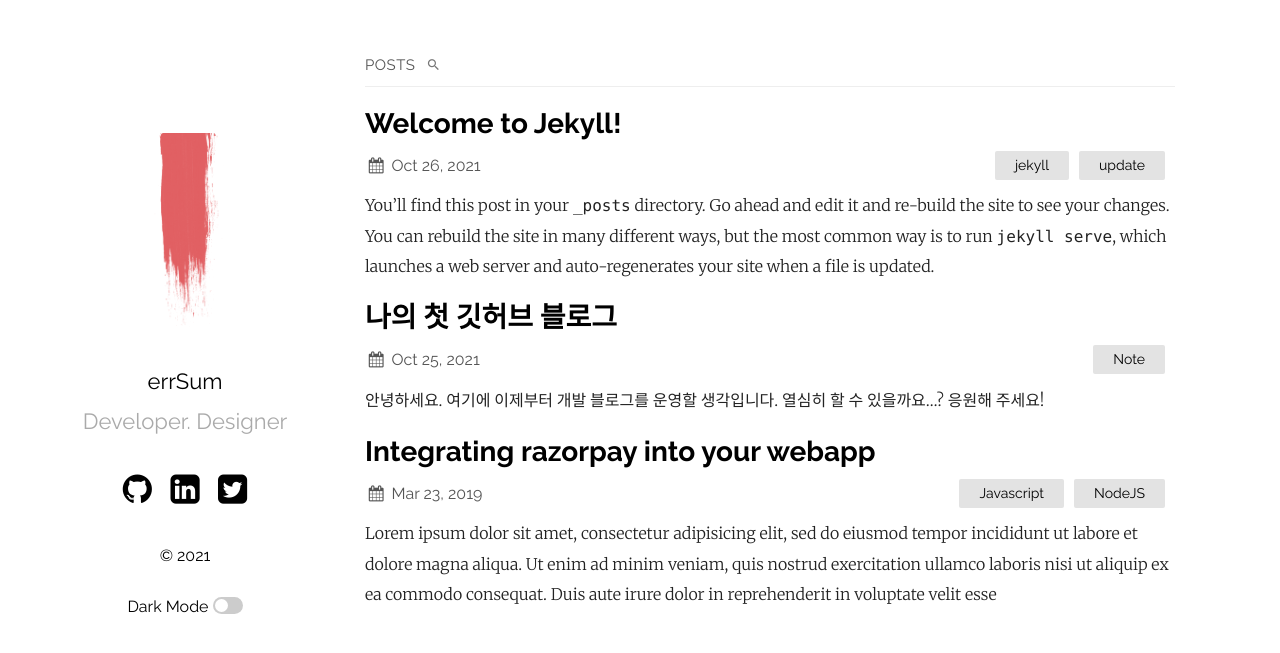
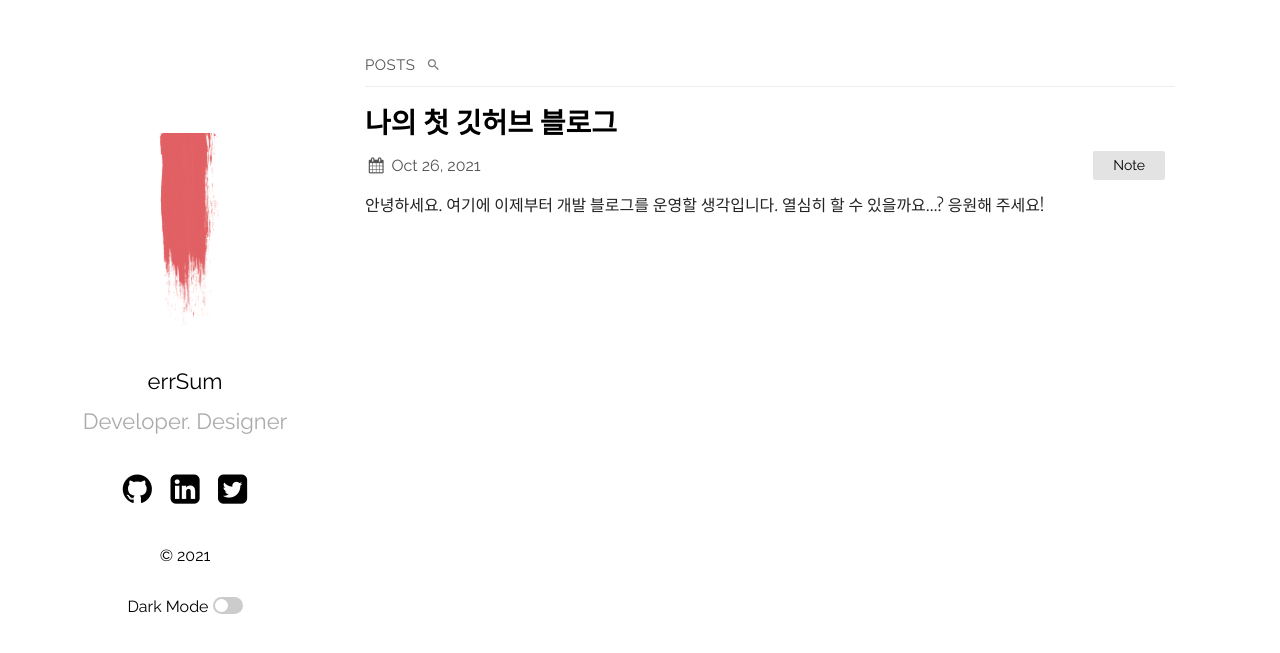
Before and after one commit to gmg0521/gmg0521.github.io, a Jekyll site: the page built from index.md, in a window 1280 px wide. Shown: the top 653 px of the page. Built offline with Jekyll 4.4.1, drawn with Linux system fonts in a browser that asks for light colours.

Commit message:
기본 포스트 제거

````diff
--- a/_posts/2019-03-23-welcome-to-jekyll.markdown
+++ /dev/null
@@ -1,28 +0,0 @@
----
-layout: post
-title:  "Integrating razorpay into your webapp"
-date:   2019-03-23 21:03:36 +0530
-categories: Javascript NodeJS
----
-Lorem ipsum dolor sit amet, consectetur adipisicing elit, sed do eiusmod tempor incididunt ut labore et dolore magna aliqua. Ut enim ad minim veniam, quis nostrud exercitation ullamco laboris nisi ut aliquip ex ea commodo consequat. Duis aute irure dolor in reprehenderit in voluptate velit esse
-
-```javascript
-const Razorpay = require('razorpay');
-
-let rzp = Razorpay({
-	key_id: 'KEY_ID',
-	secret: 'name'
-});
-
-// capture request
-rzp.capture(payment_id, cost)
-	.then(function (data) {
-		return 2;
-	})
-```
-
-Check out the [Jekyll docs][jekyll-docs] for more info on how to get the most out of Jekyll. File all bugs/feature requests at [Jekyll’s GitHub repo][jekyll-gh]. If you have questions, you can ask them on [Jekyll Talk][jekyll-talk].
-
-[jekyll-docs]: https://jekyllrb.com/docs/home
-[jekyll-gh]:   https://github.com/jekyll/jekyll
-[jekyll-talk]: https://talk.jekyllrb.com/
--- a/_posts/2021-10-26-welcome-to-jekyll.markdown
+++ /dev/null
@@ -1,29 +0,0 @@
----
-layout: post
-title:  "Welcome to Jekyll!"
-date:   2021-10-26 15:55:23 +0900
-categories: jekyll update
----
-You’ll find this post in your `_posts` directory. Go ahead and edit it and re-build the site to see your changes. You can rebuild the site in many different ways, but the most common way is to run `jekyll serve`, which launches a web server and auto-regenerates your site when a file is updated.
-
-Jekyll requires blog post files to be named according to the following format:
-
-`YEAR-MONTH-DAY-title.MARKUP`
-
-Where `YEAR` is a four-digit number, `MONTH` and `DAY` are both two-digit numbers, and `MARKUP` is the file extension representing the format used in the file. After that, include the necessary front matter. Take a look at the source for this post to get an idea about how it works.
-
-Jekyll also offers powerful support for code snippets:
-
-{% highlight ruby %}
-def print_hi(name)
-  puts "Hi, #{name}"
-end
-print_hi('Tom')
-#=> prints 'Hi, Tom' to STDOUT.
-{% endhighlight %}
-
-Check out the [Jekyll docs][jekyll-docs] for more info on how to get the most out of Jekyll. File all bugs/feature requests at [Jekyll’s GitHub repo][jekyll-gh]. If you have questions, you can ask them on [Jekyll Talk][jekyll-talk].
-
-[jekyll-docs]: https://jekyllrb.com/docs/home
-[jekyll-gh]:   https://github.com/jekyll/jekyll
-[jekyll-talk]: https://talk.jekyllrb.com/
--- a/_posts/2021-10-26-첫 깃허브 블로그 글.markdown
+++ b/_posts/2021-10-26-첫 깃허브 블로그 글.markdown
@@ -1,7 +1,7 @@
 ---
 layout: post
 title: "나의 첫 깃허브 블로그"
-date: 2021-10-26 04:06:33 +0900
+date: 2021-10-26 04:06:33
 categories: Note
 ---
 
````
